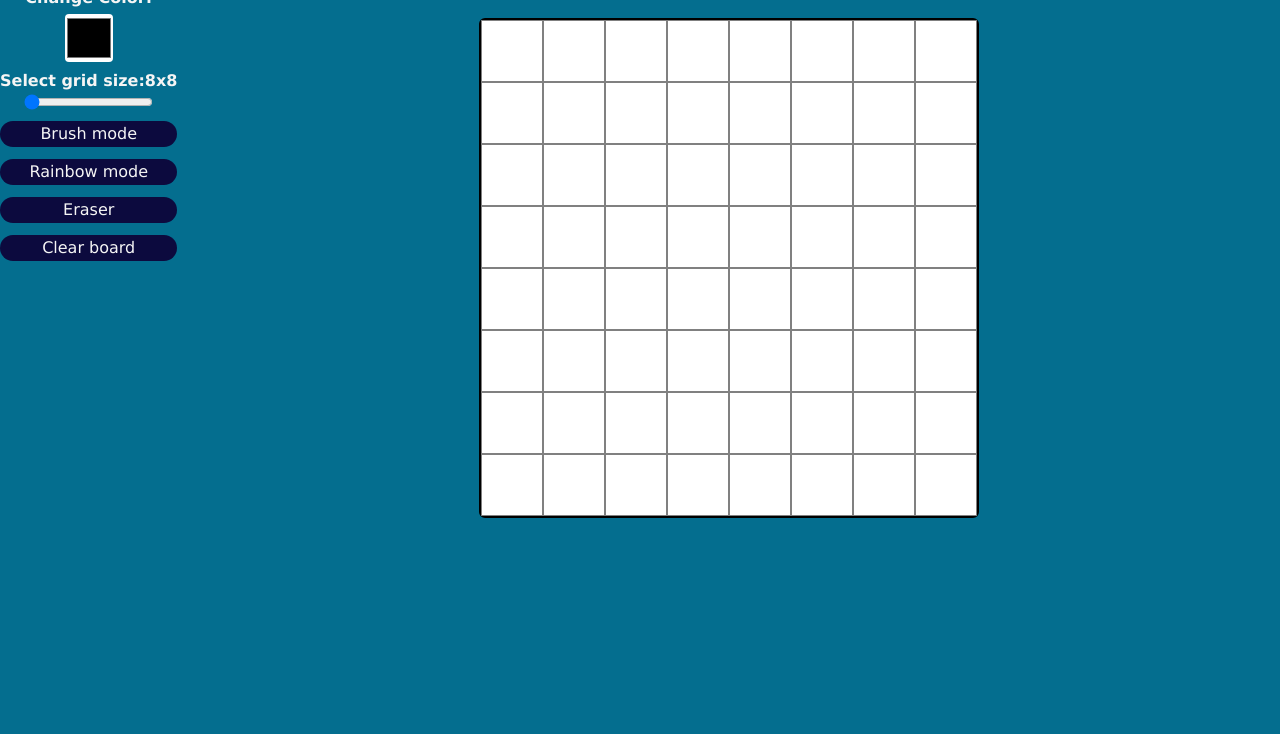
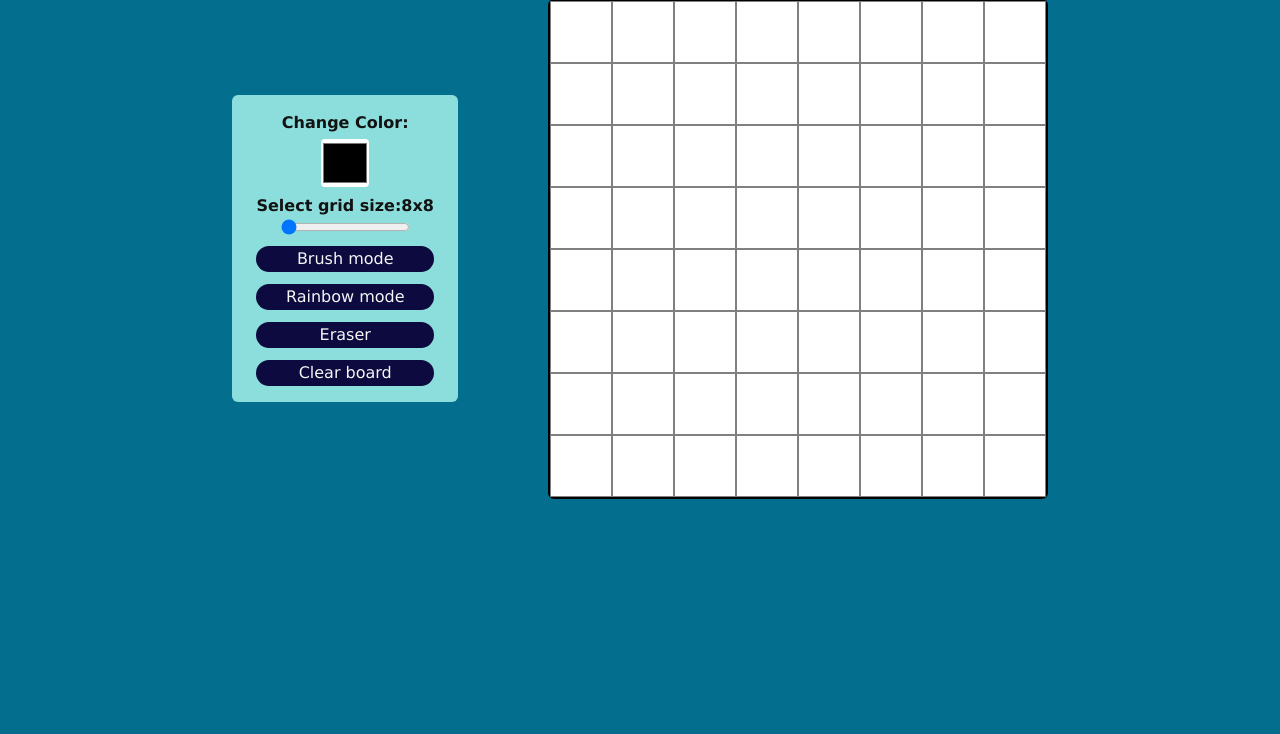
Before and after one commit to GabriellaN-02/Etch-a-Sketch, a plain HTML site: page index.html in a window 1280 px wide. Shown: the part 66-800 px from the top of the page. Drawn offline with nearby package versions, Linux system fonts and the light colour scheme.

Commit message:
fixed responsive interface

```diff
--- a/etch-a-sketch.js
+++ b/etch-a-sketch.js
@@ -6,6 +6,7 @@ const gridRange = document.querySelector("#gridRange"); // references to the inp
 
 //default 8 value of grid size in range
 gridNumber.textContent = `${gridRange.value}x${gridRange.value}`;
+gridNumber.style.color = "#121212";
 gridTitle.appendChild(gridNumber);
 
 //default 8*8 grids
@@ -23,6 +24,7 @@ for (let row = 1; row <= 8; row++) {
 // Event listener: 1. Dynamic range value 2. Dynamic grid items
 gridRange.addEventListener("input", () => {
   gridNumber.textContent = `${gridRange.value}x${gridRange.value}`;
+  gridNumber.style.color = "#121212";
   gridTitle.appendChild(gridNumber);
 
   gridContainer.textContent = "";
--- a/index.html
+++ b/index.html
@@ -10,6 +10,7 @@
       :root {
         --cerulian: #046e8f;
         --pacific: #0c0a3e;
+        --darkGrey: #121212;
       }
       * {
         color: whitesmoke;
@@ -17,6 +18,9 @@
       }
       body {
         background-color: var(--cerulian);
+      }
+      h3 {
+        color: var(--darkGrey);
       }
       .pacific {
         background-color: var(--pacific);
@@ -26,16 +30,19 @@
       .pacific:hover {
         background-color: rgb(97, 5, 151);
       }
+      .containers {
+        background-color: #8cdedc;
+      }
     </style>
   </head>
   <body class="py-5 h-screen">
     <header>
-      <h1 class="text-center text-2xl font-bold">Etch a Sketch</h1>
+      <h1 class="text-center text-2xl font-bold 2xl:text-5xl">Etch a Sketch</h1>
     </header>
 
-    <main class="lg:flex">
-      <section id="gridContainer" class="bg-white border-2 border-black rounded-md my-[5%] w-[300px] h-[300px] md:w-[500px] md:h-[500px] mx-auto grid lg:my-[2.5%]"></section>
-      <section class="order-first">
+    <main class="lg:flex justify-center items-center gap-[7%]">
+      <section id="gridContainer" class="bg-white mx-auto lg:mx-0 border-2 border-black rounded-md my-[5%] w-[300px] h-[300px] md:w-[500px] md:h-[500px] grid lg:my-[1%] 2xl:my-[3%]"></section>
+      <section class="order-first w-fit mx-auto lg:mx-0 px-6 py-4 rounded-md containers">
         <!-- change color & grid size -->
         <div class="w-fit mx-auto">
           <div class="w-fit text-center mx-auto">
```
